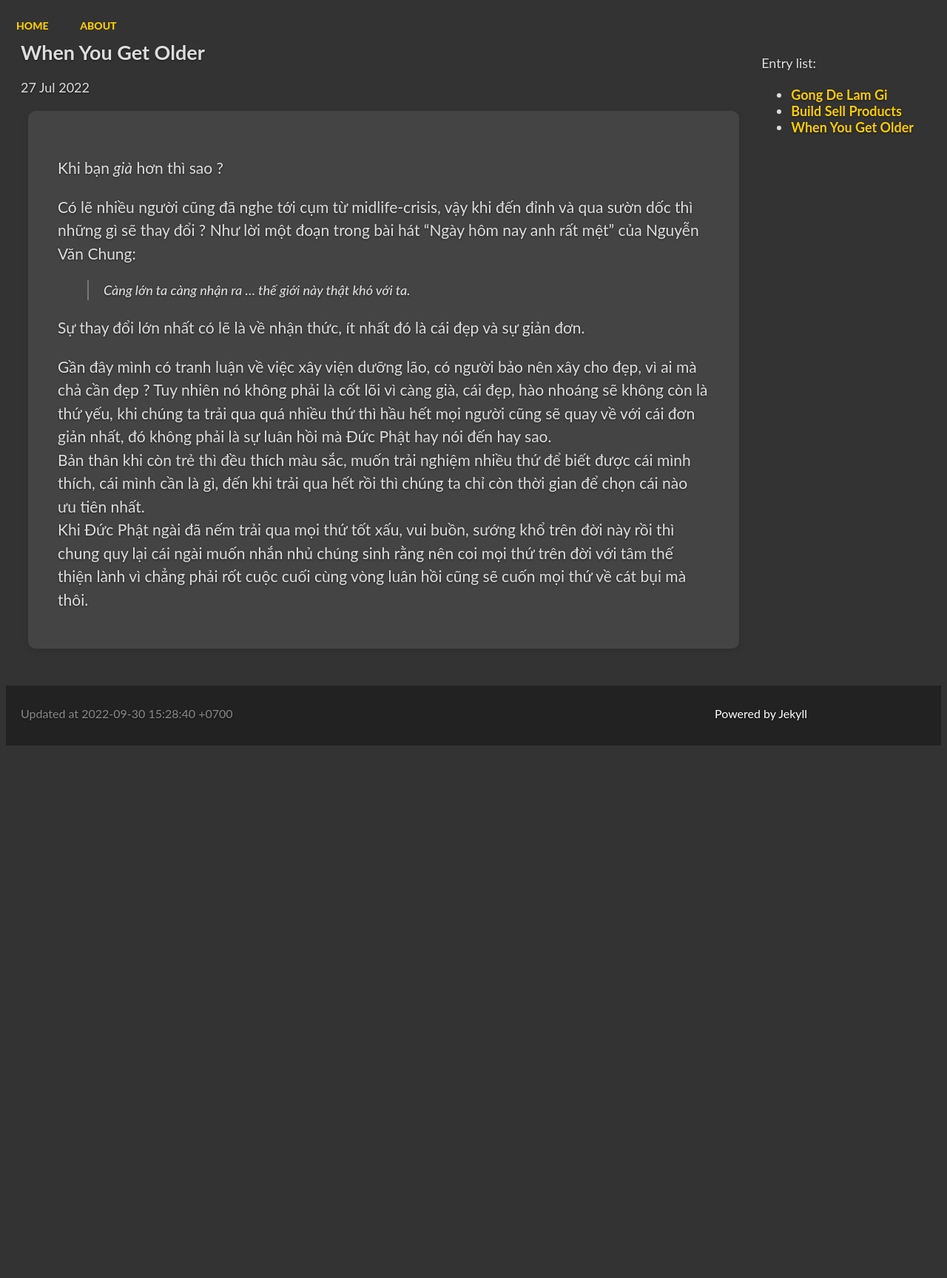
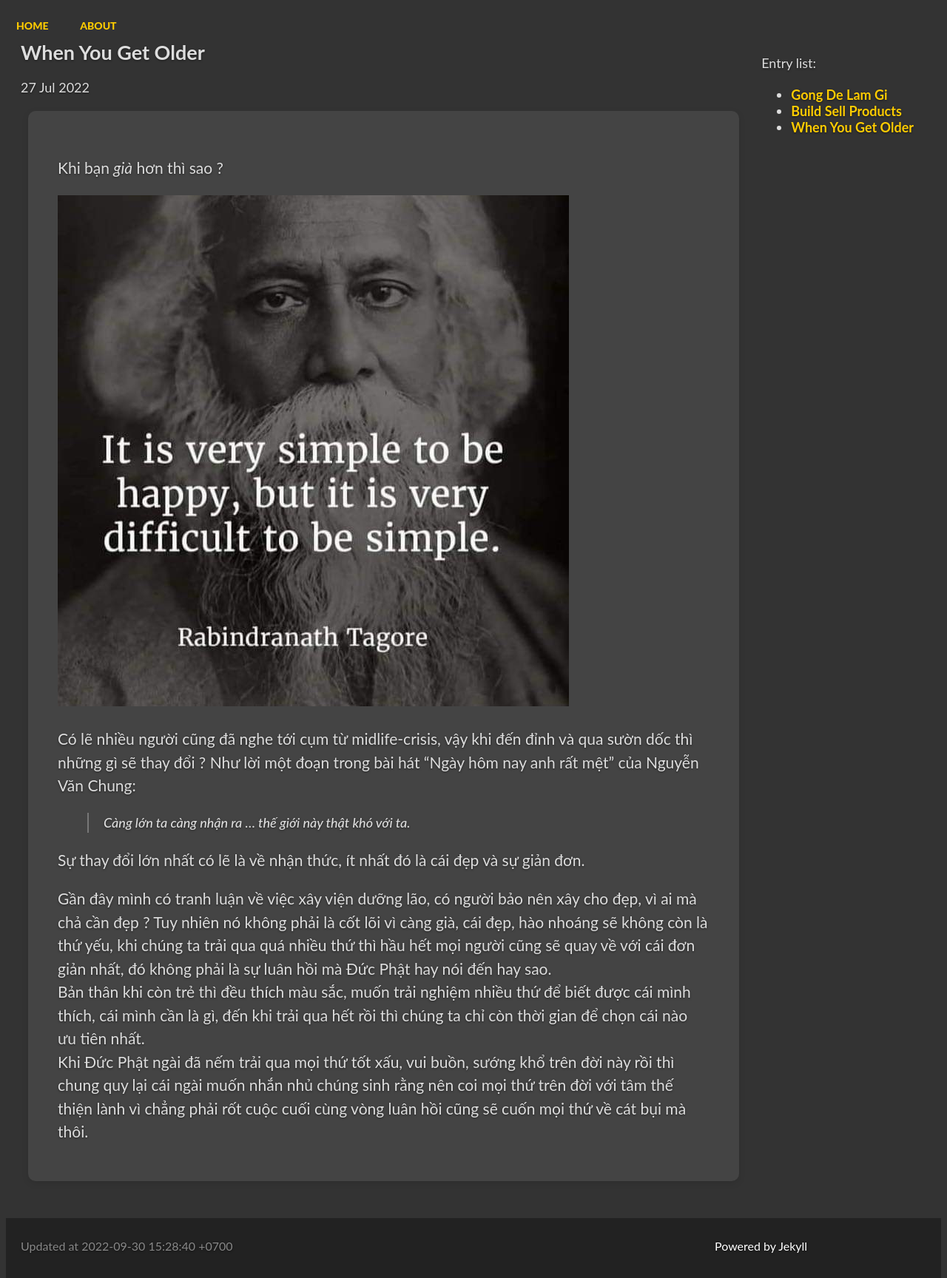
Before and after one commit to vdchuyen/chuyen-vn, a Jekyll site: the page built from _posts/2022-07-27-when-you-get-older.md, in a window 1280 px wide. Shown: the whole page at 74% size. Built offline with Jekyll 4.4.1, drawn with Linux system fonts in a browser that asks for light colours; our own code applies the rules of GitHub Pages for plain Markdown files; Markdown is read by kramdown in place of the engine named in the settings; before the commit the page ends 1008 px from its top, so only the background shows below that.

Commit message:
Update 2022-07-27-when-you-get-older.md

```diff
--- a/_posts/2022-07-27-when-you-get-older.md
+++ b/_posts/2022-07-27-when-you-get-older.md
@@ -1,4 +1,6 @@
 Khi bạn *già* hơn thì sao ?
+
+![simple](https://github.com/vdchuyen/chuyen-vn/raw/master/img/simple.jpg)
 
 Có lẽ nhiều người cũng đã nghe tới cụm từ midlife-crisis, vậy khi đến đỉnh và qua sườn dốc thì những gì sẽ thay đổi ?
 Như lời một đoạn trong bài hát "Ngày hôm nay anh rất mệt" của Nguyễn Văn Chung:
```
